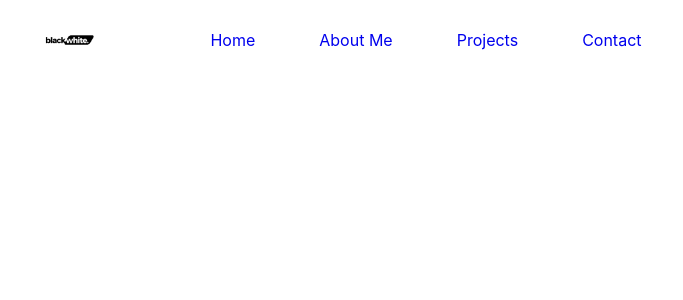
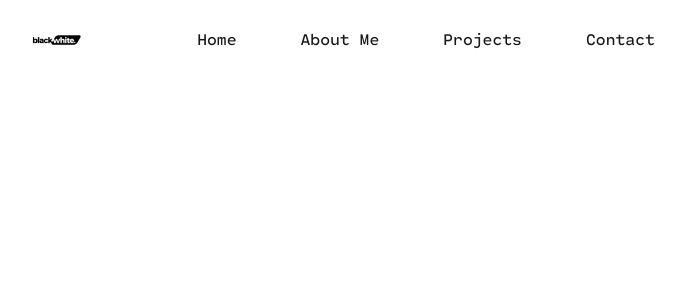
Before and after one commit to Imnotracist/my-portfolio, a React (Create React App) app: page / in a window 1280 px wide. Shown: the top 300 px of the page, without its empty margins (329-1012 px from the left). Built offline with nearby package versions, Linux system fonts and the light colour scheme.

Commit message:
Small changes

```diff
--- a/src/components/Presentational/atoms/Link/Link.styles.ts
+++ b/src/components/Presentational/atoms/Link/Link.styles.ts
@@ -1,5 +1,29 @@
 import styled from "styled-components";
 
 export const StyledLink = styled.a`
+  color: #191919;
   text-decoration: none;
+  position: relative;
+
+  &:hover {
+    color: #191919;
+  }
+
+  &::before {
+    color: #191919;
+    position: absolute;
+    display: block;
+    height: 2px;
+    width: 100%;
+    bottom: 0;
+    left: 0;
+    background-color: #191919;
+    transform: scaleX(0);
+    transition: transform 0.4s ease;
+    content: "";
+  }
+
+  &:hover::before {
+    transform: scaleX(1);
+  }
 `;
--- a/src/components/Presentational/molecules/HeaderContent/HeaderContent.styles.ts
+++ b/src/components/Presentational/molecules/HeaderContent/HeaderContent.styles.ts
@@ -6,5 +6,5 @@ export const HeaderContentContainer = styled.div`
   align-items: center;
   align-content: center;
   justify-content: center;
-  /* justify-content: space-evenly; */
+  /* background-color: #191919; */
 `;
--- a/src/styles/GlobalStyles.ts
+++ b/src/styles/GlobalStyles.ts
@@ -1,8 +1,14 @@
 import { createGlobalStyle } from "styled-components";
 
 export default createGlobalStyle`
+    @font-face {
+        font-family: Cartograph CF;
+        src: url(./assets/fonts/CartographCF-Regular.ttf) ;
+    }
+
     body {
         margin: 0px;
         padding: 0px;
+        font-family: Cartograph CF;
     }
 `;
```
Also changed, not shown: public/assets/fonts/CartographCF-Regular.ttf (added).
